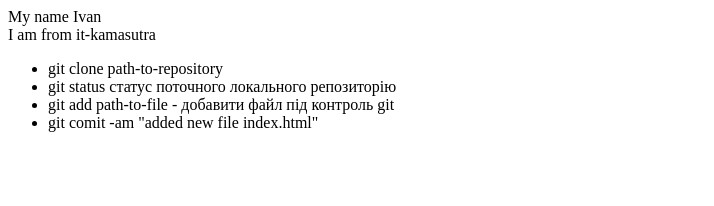
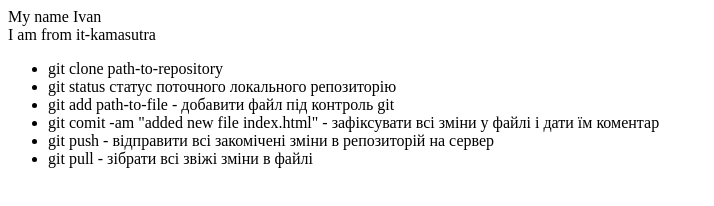
Before and after one commit to IvanGuculyak/git-lesson, a plain HTML site: page index.html in a window 1280 px wide. Shown: the whole page, without its empty margins (0-714 px from the left). Drawn offline with Linux system fonts and the light colour scheme.

Commit message:
added new file index.html

```diff
--- a/index.html
+++ b/index.html
@@ -6,6 +6,8 @@
 		<li>git clone path-to-repository</li>
 		<li>git status статус поточного локального репозиторію</li>
 		<li>git add path-to-file - добавити файл під контроль git</li>
-		<li>git comit -am "added new file index.html"</li>
+		<li>git comit -am "added new file index.html" - зафіксувати всі зміни у файлі і дати їм коментар</li>
+		<li>git push - відправити всі закомічені зміни в репозиторій на сервер</li>
+		<li>git pull - зібрати всі звіжі зміни в файлі</li>
 	</ul>
 </div>
```
